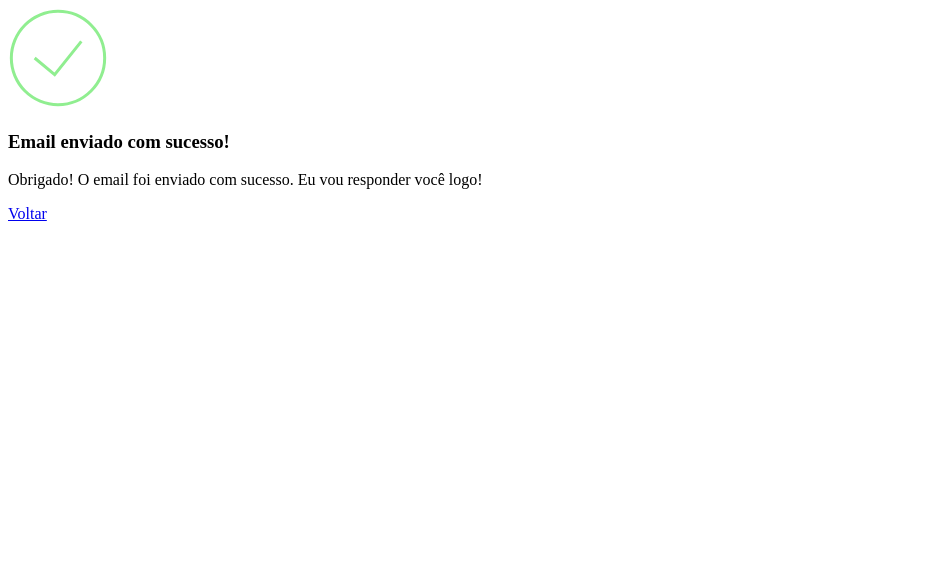
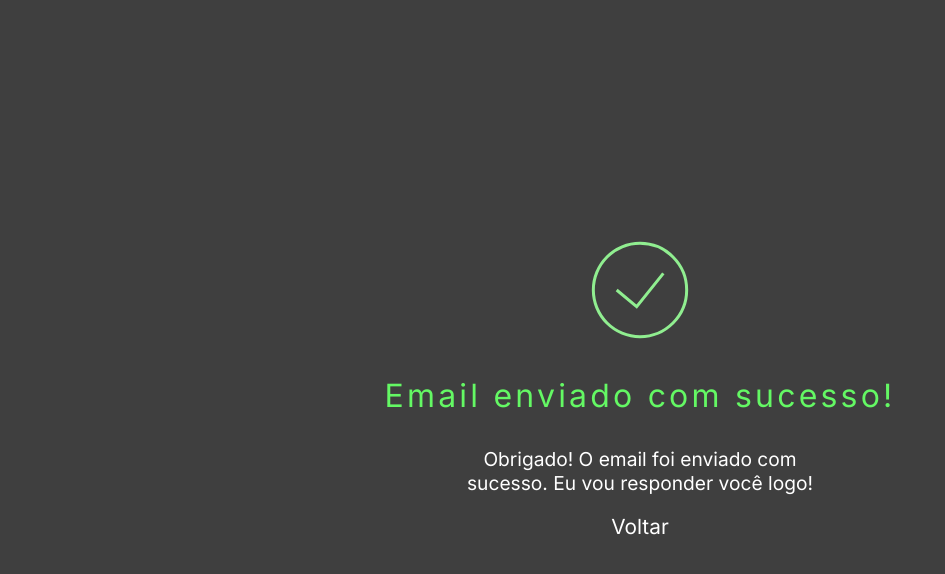
Before and after one commit to sandrosos/portfolio, a plain HTML site: page thank-you.html in a window 1280 px wide. Shown: the whole page, without its empty margins (0-945 px from the left). Drawn offline with Linux system fonts and the light colour scheme; the site is published under a folder, as on GitHub Pages, so addresses that start at the root find nothing.

Commit message:
Update thank-you.html

```diff
--- a/thank-you.html
+++ b/thank-you.html
@@ -3,7 +3,7 @@
 <head>
     <meta charset="UTF-8">
     <meta name="viewport" content="width=device-width, initial-scale=1.0">
-    <link rel='stylesheet' type='text/css' media='screen' href='/thank-you/thank-you.css'>
+    <link rel='stylesheet' type='text/css' media='screen' href='./thank-you/thank-you.css'>
     <meta name="description" content="Thank you page.">
     <link rel="stylesheet" href="https://fonts.googleapis.com/css2?family=Inter&display=swap">
     <title>Obrigado</title>
```
